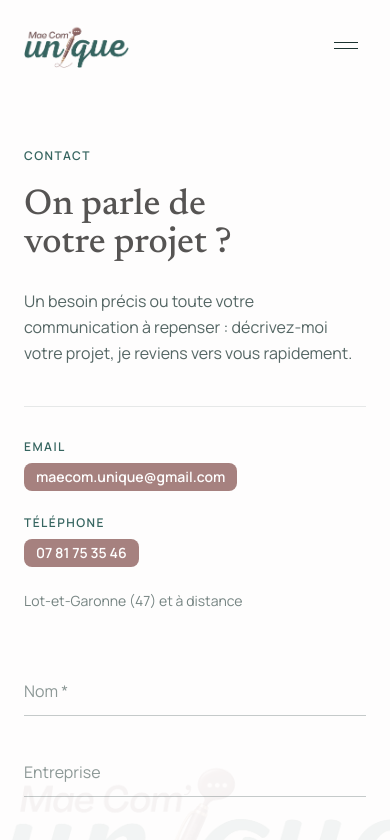
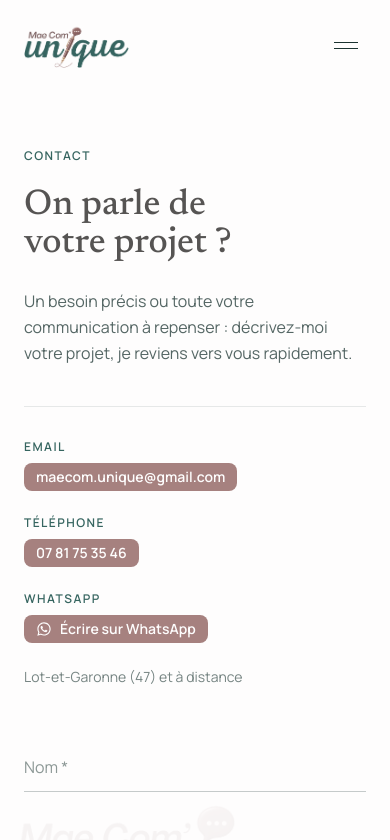
Before and after one commit to UdafLotetGaronne/maelisseperso, a Next.js app: page /contact in a window 390 px wide. Shown: the top 840 px of the page. Built offline with nearby package versions, Linux system fonts and the light colour scheme.

Commit message:
Ajoute un bouton WhatsApp sur la page Contact et dans le pied de page
Lien direct vers wa.me avec le numéro 07 81 75 35 46, en plus de l'email
et du téléphone déjà présents.

```diff
--- a/app/contact/page.tsx
+++ b/app/contact/page.tsx
@@ -89,6 +89,23 @@ export default function ContactPage() {
                   )}
                 </div>
 
+                <div>
+                  <p className="font-sans text-xs font-semibold uppercase tracking-[0.12em] text-green-700">
+                    WhatsApp
+                  </p>
+                  <a
+                    href={CONTACT.whatsapp}
+                    target="_blank"
+                    rel="noopener noreferrer"
+                    className="mt-2 inline-flex items-center gap-2 rounded-lg bg-rose-700 px-3 py-1 font-sans text-sm font-semibold text-cream-50 transition-colors hover:bg-rose-900 sm:text-base"
+                  >
+                    <svg viewBox="0 0 24 24" fill="currentColor" className="h-4 w-4 shrink-0">
+                      <path d="M12.02 2c-5.5 0-9.96 4.46-9.96 9.96 0 1.76.46 3.44 1.33 4.93L2 22l5.24-1.37a9.9 9.9 0 0 0 4.78 1.22h.01c5.5 0 9.96-4.46 9.96-9.96S17.52 2 12.02 2Zm0 18.2h-.01a8.2 8.2 0 0 1-4.19-1.15l-.3-.18-3.11.82.83-3.03-.2-.31a8.22 8.22 0 0 1-1.26-4.39c0-4.55 3.7-8.25 8.25-8.25a8.2 8.2 0 0 1 5.84 2.42 8.19 8.19 0 0 1 2.41 5.83c0 4.55-3.71 8.24-8.26 8.24Zm4.52-6.17c-.25-.12-1.47-.72-1.69-.81-.23-.08-.4-.12-.56.13-.17.25-.64.81-.79.97-.14.17-.29.19-.54.06-.25-.12-1.04-.38-1.98-1.22-.73-.65-1.23-1.46-1.37-1.71-.14-.25-.02-.38.11-.5.11-.11.25-.29.37-.44.12-.14.16-.25.25-.42.08-.17.04-.31-.02-.44-.06-.12-.56-1.35-.77-1.85-.2-.48-.41-.42-.56-.43h-.48c-.17 0-.44.06-.67.31-.23.25-.87.85-.87 2.08s.89 2.41 1.02 2.58c.12.17 1.75 2.67 4.24 3.75.59.25 1.05.4 1.41.52.59.19 1.13.16 1.55.1.47-.07 1.47-.6 1.68-1.18.21-.58.21-1.08.14-1.18-.06-.11-.23-.17-.48-.29Z" />
+                    </svg>
+                    Écrire sur WhatsApp
+                  </a>
+                </div>
+
                 <p className="font-sans text-sm text-green-950/60">{CONTACT.address}</p>
               </Reveal>
 
--- a/components/layout/Footer.tsx
+++ b/components/layout/Footer.tsx
@@ -16,11 +16,17 @@ const SOCIAL_ICONS: Record<string, React.ReactNode> = {
       <path d="M6.94 8.5H3.56V20h3.38V8.5ZM5.25 3.25a1.97 1.97 0 1 0 0 3.94 1.97 1.97 0 0 0 0-3.94ZM20.44 20h-3.37v-5.98c0-1.43-.03-3.26-1.99-3.26-1.99 0-2.3 1.55-2.3 3.16V20H9.42V8.5h3.24v1.57h.05c.45-.86 1.56-1.76 3.2-1.76 3.42 0 4.05 2.25 4.05 5.18V20Z" />
     </svg>
   ),
+  WhatsApp: (
+    <svg viewBox="0 0 24 24" fill="currentColor" className="h-4 w-4">
+      <path d="M12.02 2c-5.5 0-9.96 4.46-9.96 9.96 0 1.76.46 3.44 1.33 4.93L2 22l5.24-1.37a9.9 9.9 0 0 0 4.78 1.22h.01c5.5 0 9.96-4.46 9.96-9.96S17.52 2 12.02 2Zm0 18.2h-.01a8.2 8.2 0 0 1-4.19-1.15l-.3-.18-3.11.82.83-3.03-.2-.31a8.22 8.22 0 0 1-1.26-4.39c0-4.55 3.7-8.25 8.25-8.25a8.2 8.2 0 0 1 5.84 2.42 8.19 8.19 0 0 1 2.41 5.83c0 4.55-3.71 8.24-8.26 8.24Zm4.52-6.17c-.25-.12-1.47-.72-1.69-.81-.23-.08-.4-.12-.56.13-.17.25-.64.81-.79.97-.14.17-.29.19-.54.06-.25-.12-1.04-.38-1.98-1.22-.73-.65-1.23-1.46-1.37-1.71-.14-.25-.02-.38.11-.5.11-.11.25-.29.37-.44.12-.14.16-.25.25-.42.08-.17.04-.31-.02-.44-.06-.12-.56-1.35-.77-1.85-.2-.48-.41-.42-.56-.43h-.48c-.17 0-.44.06-.67.31-.23.25-.87.85-.87 2.08s.89 2.41 1.02 2.58c.12.17 1.75 2.67 4.24 3.75.59.25 1.05.4 1.41.52.59.19 1.13.16 1.55.1.47-.07 1.47-.6 1.68-1.18.21-.58.21-1.08.14-1.18-.06-.11-.23-.17-.48-.29Z" />
+    </svg>
+  ),
 };
 
 const SOCIALS = [
   { label: "Instagram", href: CONTACT.instagram },
   { label: "LinkedIn", href: CONTACT.linkedin },
+  { label: "WhatsApp", href: CONTACT.whatsapp },
   { label: "Facebook", href: CONTACT.facebook },
   { label: "TikTok", href: CONTACT.tiktok },
 ].filter((social) => social.href !== "#");
--- a/lib/content/site.ts
+++ b/lib/content/site.ts
@@ -18,6 +18,7 @@ export const SITE = {
 export const CONTACT = {
   email: "maecom.unique@gmail.com",
   phone: "07 81 75 35 46",
+  whatsapp: "https://wa.me/33781753546",
   address: "Lot-et-Garonne (47) et à distance",
   instagram: "https://www.instagram.com/maecom.unique",
   linkedin: "https://www.linkedin.com/in/ma%C3%ABlisse-le-berre",
```
